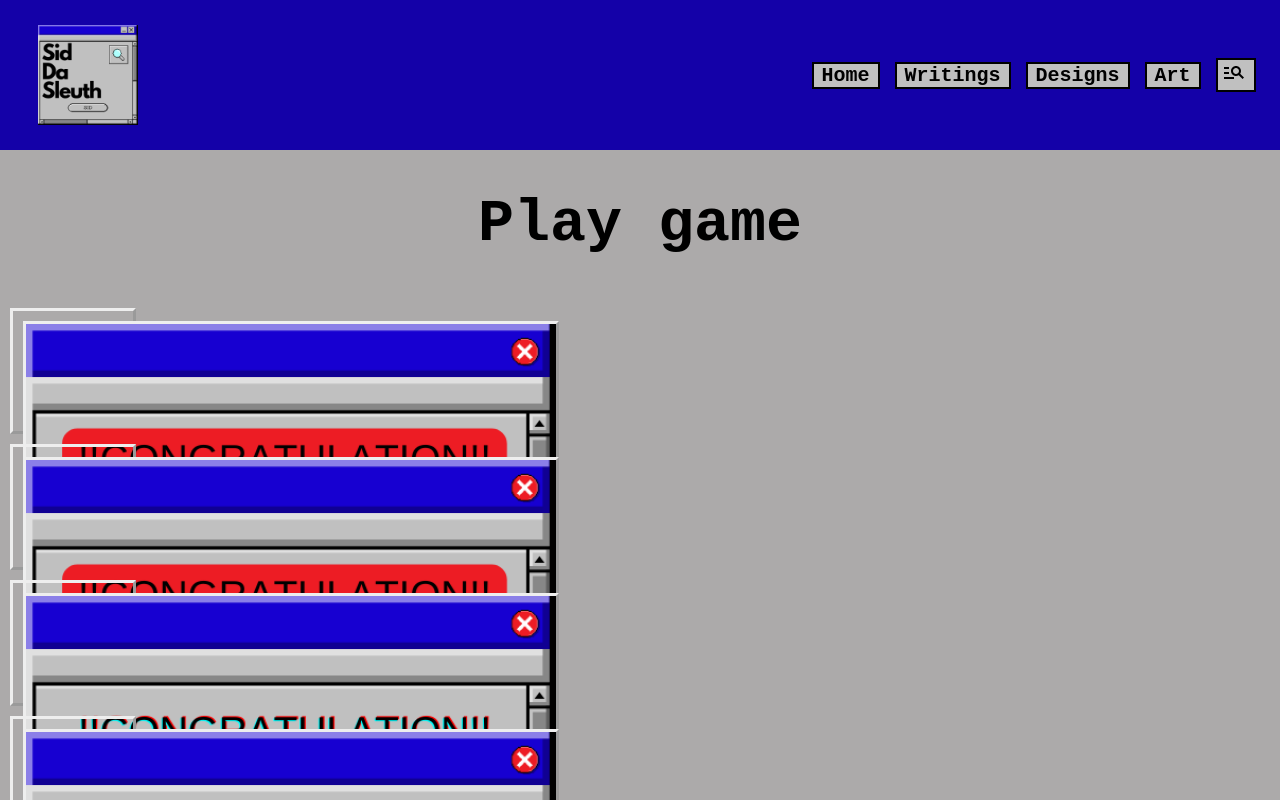
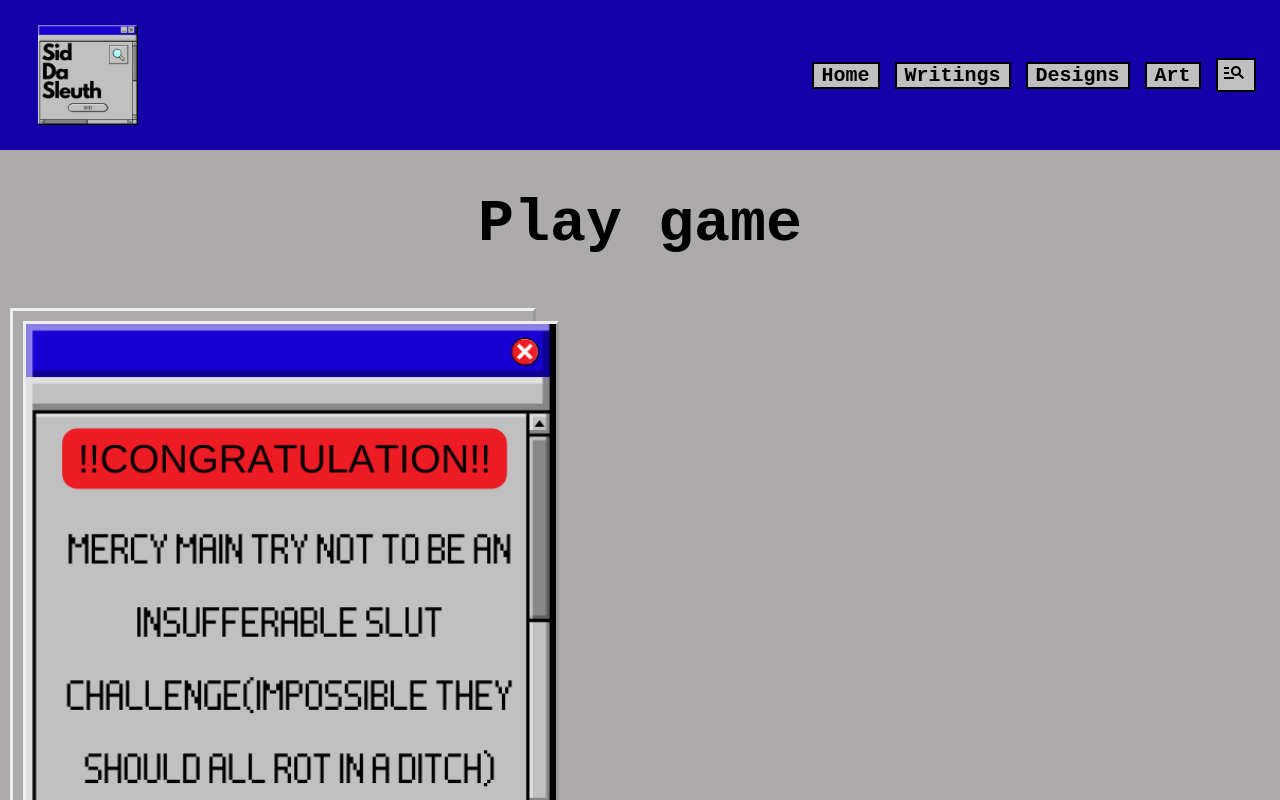
Before and after one commit to onlywoo/Assignment3_IM, a React (Create React App) app: page /intArt in a window 1280 px wide. Shown: the top 800 px of the page. Built offline with nearby package versions, Linux system fonts and the light colour scheme.

Commit message:
Update intArt.css

```diff
--- a/src/styles/intArt.css
+++ b/src/styles/intArt.css
@@ -21,8 +21,8 @@
 /*items*/
 
 .popupItem {
-    width: 100px;
-    height: 100px;
+    width: 500px;
+    height: 500px;
     padding: 10px;
     margin: 10px;
     box-shadow: black;
```
